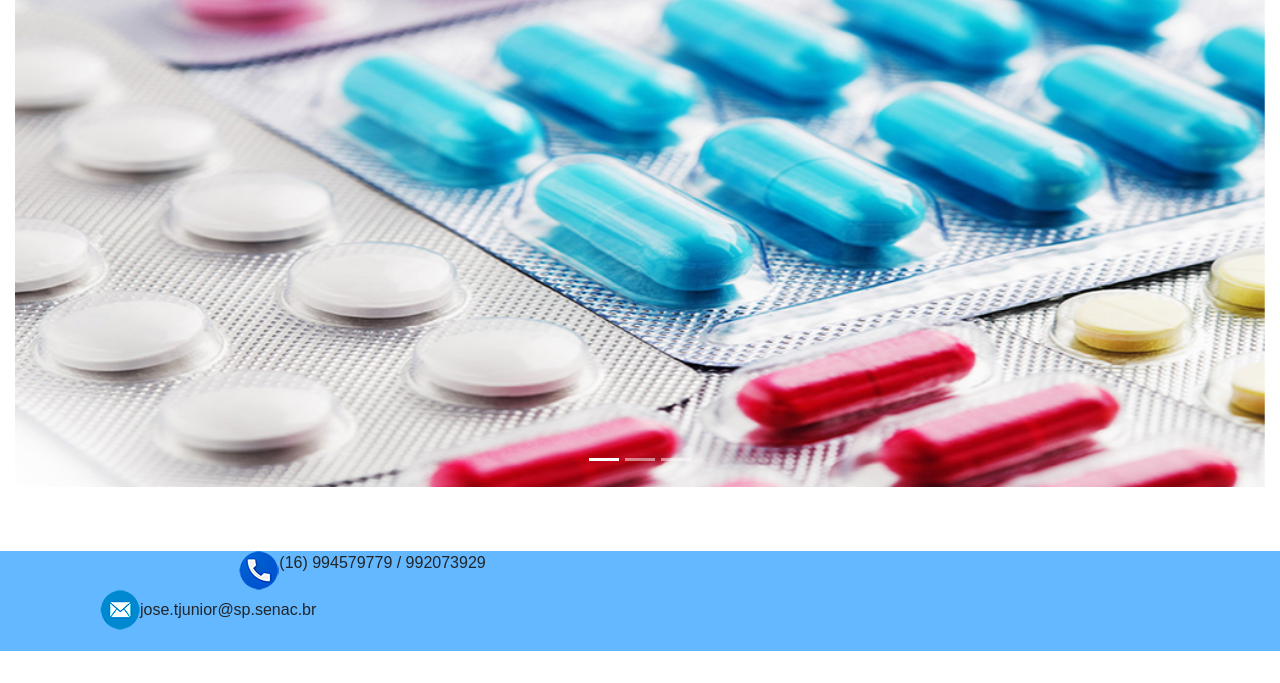
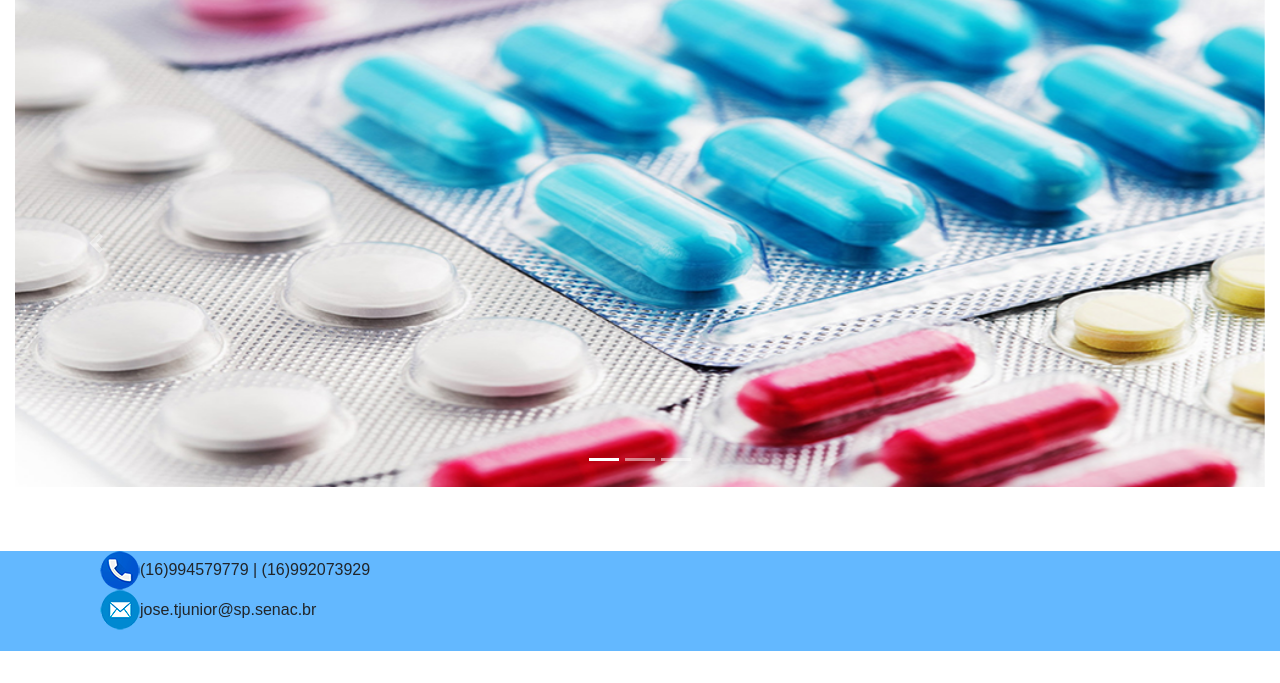
Before and after one commit to Charles417/pezinho-no-ceu, a PHP site: page /pezinho-no-ceu/home.php in a window 1280 px wide. Shown: the part 117-800 px from the top of the page. Run offline with PHP 8.4, Linux system fonts and the light colour scheme; data that the repository does not hold is empty.

Commit message:
arrumando o footer.

```diff
--- a/css/geral.css
+++ b/css/geral.css
@@ -102,20 +102,27 @@ footer
 {
     background-color: #63B8FF;
     display: flex;
+    flex-wrap: nowrap;
     height: 100px;
     width: 100%;
 }
 
-div .conteudo1
+
+div .conteudo1,
+img icons/mail.png
 {
-    display: flex!important;
-    flex-direction: row;
-    flex-wrap: nowrap;
+    width: 50px !important;
+    height: 400px !important;
+    display: flex;
+    flex-direction: column;
     justify-content: center;
 }
-/* .conteudo2
+ div .conteudo2
+ img icons/mail.png
 {
+    width: 50px;
+    height: 100px;
     display: flex !important;
     flex-direction: row;
     justify-content: center;
-} */
+}
--- a/footer.php
+++ b/footer.php
@@ -13,8 +13,8 @@
 <footer>
     <div class="container">
         <div>
-            <div class="col-sm-6">
-                <section><a class="conteudo1"><img src="icons/tel.png" alt=""> (16) 994579779 / 992073929</a></section>
+            <div class="col-sm">
+                <section><a class="conteudo1"><img src="icons/tel.png" alt="">(16)994579779 | (16)992073929</a></section>
             </div>
             <div class="col-sm">
                 <section><a class="conteudo2"><img src="icons/mail.png" alt="">jose.tjunior@sp.senac.br</a></section>
```
